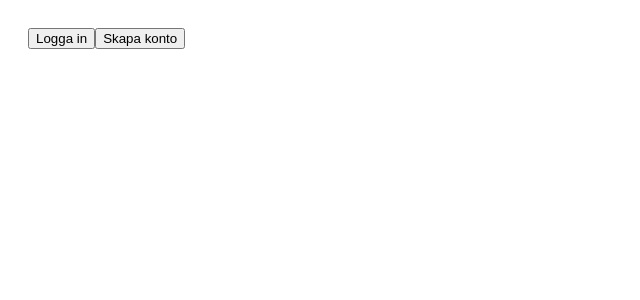
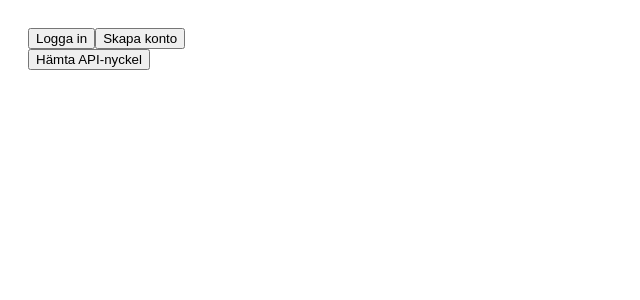
Before and after one commit to erikcerne/willis-frontend, a React (Vite) app: page / in a window 1280 px wide. Shown: the top 300 px of the page, without its empty margins (0-640 px from the left). Built offline with nearby package versions, Linux system fonts and the light colour scheme; no server answers.

Commit message:
add: basic files

```diff
--- a/src/App.tsx
+++ b/src/App.tsx
@@ -1,6 +1,19 @@
 import { useAuth0 } from "@auth0/auth0-react";
 
 function App() {
+  const { getAccessTokenSilently } = useAuth0();
+
+  const callApi = async () => {
+    try {
+      const token = await getAccessTokenSilently();
+      console.log("Här är din JWT-nyckel:", token);
+      // Här kommer du senare göra: fetch(url, { headers: { Authorization: `Bearer ${token}` } })
+    } catch (error) {
+      console.error("Kunde inte hämta nyckel:", error);
+    }
+  };
+
+
   const { isLoading, isAuthenticated, error, loginWithRedirect, logout, user } =
     useAuth0();
 
@@ -36,6 +49,7 @@ function App() {
           </button>
         </div>
       )}
+      <button onClick={callApi}>Hämta API-nyckel</button>
     </div>
   );
 }
--- a/src/main.tsx
+++ b/src/main.tsx
@@ -2,21 +2,16 @@ import { StrictMode } from "react";
 import { createRoot } from "react-dom/client";
 import App from "./App.tsx";
 import { Auth0Provider } from "@auth0/auth0-react";
-const domainEnv = import.meta.env.VITE_AUTH0_DOMAIN;
-const clientIdEnv = import.meta.env.VITE_AUTH0_CLIENT_ID;
-const audienceEnv = import.meta.env.VITE_AUTH0_AUDIENCE;
 
-const rootElement = document.getElementById("root")!;
-const root = createRoot(rootElement);
-
-root.render(
+// Vi hårdkodar värdena precis just nu bara för att se att det hoppar igång
+createRoot(document.getElementById("root")!).render(
   <StrictMode>
     <Auth0Provider
-      domain={domainEnv}
-      clientId={clientIdEnv}
+      domain="dev-jnlbp5hqfmbs1xp1.us.auth0.com"
+      clientId="N5J0tqX3JpdJ8t5hxrUhHKHN8EiWLxEV"
       authorizationParams={{
         redirect_uri: window.location.origin,
-        audience: audienceEnv,
+        audience: "https://willis-api/", // Denna rad aktiverar "nyckeln" till backenden
       }}
     >
       <App />
```
Also changed, not shown: src/components/Board.tsx (added), src/components/Fotter.tsx (added), src/components/Headder.tsx (added), src/components/Items.tsx (added).
